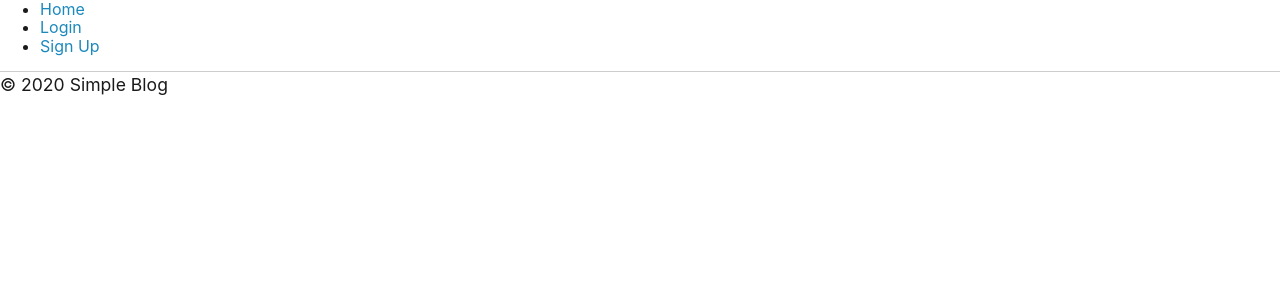
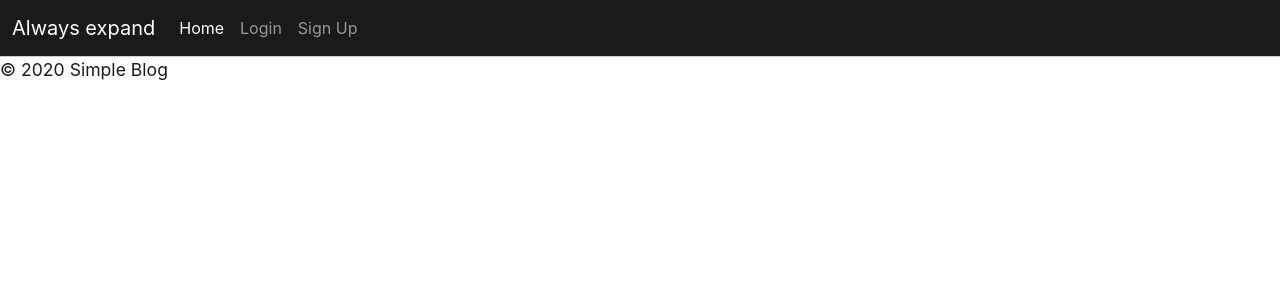
Before and after one commit to AndreBesner/tech-blog, a Node project: template views/homepage.handlebars in a window 1280 px wide. Shown: the top 300 px of the page. Run offline with Node 20 templates, Linux system fonts and the light colour scheme; the template is opened without the code that fills it: most values are stand-ins (such as "Sample title", 1, 10 or a date in 2020); some libraries are stand-ins or nearby versions.

Commit message:
customize homepage html with bootstap

```diff
--- a/views/layouts/main.handlebars
+++ b/views/layouts/main.handlebars
@@ -6,13 +6,49 @@
     <meta http-equiv="X-UA-Compatible" content="IE=edge">
     <meta name="viewport" content="width=device-width, initial-scale=1.0">
     <title>Tech Blog</title>
+    <link href="https://cdn.jsdelivr.net/npm/bootstrap@5.3.0/dist/css/bootstrap.min.css" rel="stylesheet"
+        integrity="sha384-9ndCyUaIbzAi2FUVXJi0CjmCapSmO7SnpJef0486qhLnuZ2cdeRhO02iuK6FUUVM" crossorigin="anonymous">
     <link rel="stylesheet" href="../../public/css/jass.css">
     <link rel="stylesheet" href="../../public/css/style.css">
 </head>
 
 <body>
     <header>
-        <nav>
+        <nav class="navbar navbar-expand navbar-dark bg-dark" aria-label="Second navbar example">
+    <div class="container-fluid">
+      <a class="navbar-brand" href="#">Always expand</a>
+      <button class="navbar-toggler" type="button" data-bs-toggle="collapse" data-bs-target="#navbarsExample02" aria-controls="navbarsExample02" aria-expanded="false" aria-label="Toggle navigation">
+        <span class="navbar-toggler-icon"></span>
+      </button>
+
+      <div class="collapse navbar-collapse" id="navbarsExample02">
+        <ul class="navbar-nav me-auto">
+          <li class="nav-item">
+            <a class="nav-link active" aria-current="page" href="/">Home</a>
+          </li>
+          {{#if logged_in}}
+          <li class="nav-item">
+            <a class="nav-link" href="/dashboard">Dashboard</a>
+          </li>
+          <li class="nav-item">
+            <a class="nav-link" id="logout">LogOut</a>
+          </li>
+          {{else}}
+          <li class="nav-item">
+            <a class="nav-link" href="/login">Login</a>
+          </li>
+          <li class="nav-item">
+            <a class="nav-link" href="/signUp">Sign Up</a>
+          </li>
+          {{/if}}
+        </ul>
+      </div>
+    </div>
+  </nav>
+
+
+
+        {{!-- <nav class="navbar navbar-dark bg-dark" aria-label="Tech Blog">
             <ul>
                 <li><a href="/">Home</a></li>
                 {{#if logged_in}}
@@ -35,7 +71,7 @@
                 </li>
                 {{/if}}
             </ul>
-        </nav>
+        </nav> --}}
     </header>
     <div class="container">
         {{{body}}}
@@ -43,6 +79,10 @@
     <footer>
         <p>&copy; {{year}} Simple Blog</p>
     </footer>
+
+    <script src="https://cdn.jsdelivr.net/npm/bootstrap@5.3.0/dist/js/bootstrap.bundle.min.js"
+        integrity="sha384-geWF76RCwLtnZ8qwWowPQNguL3RmwHVBC9FhGdlKrxdiJJigb/j/68SIy3Te4Bkz"
+        crossorigin="anonymous"></script>
 </body>
 
 </html>
```
